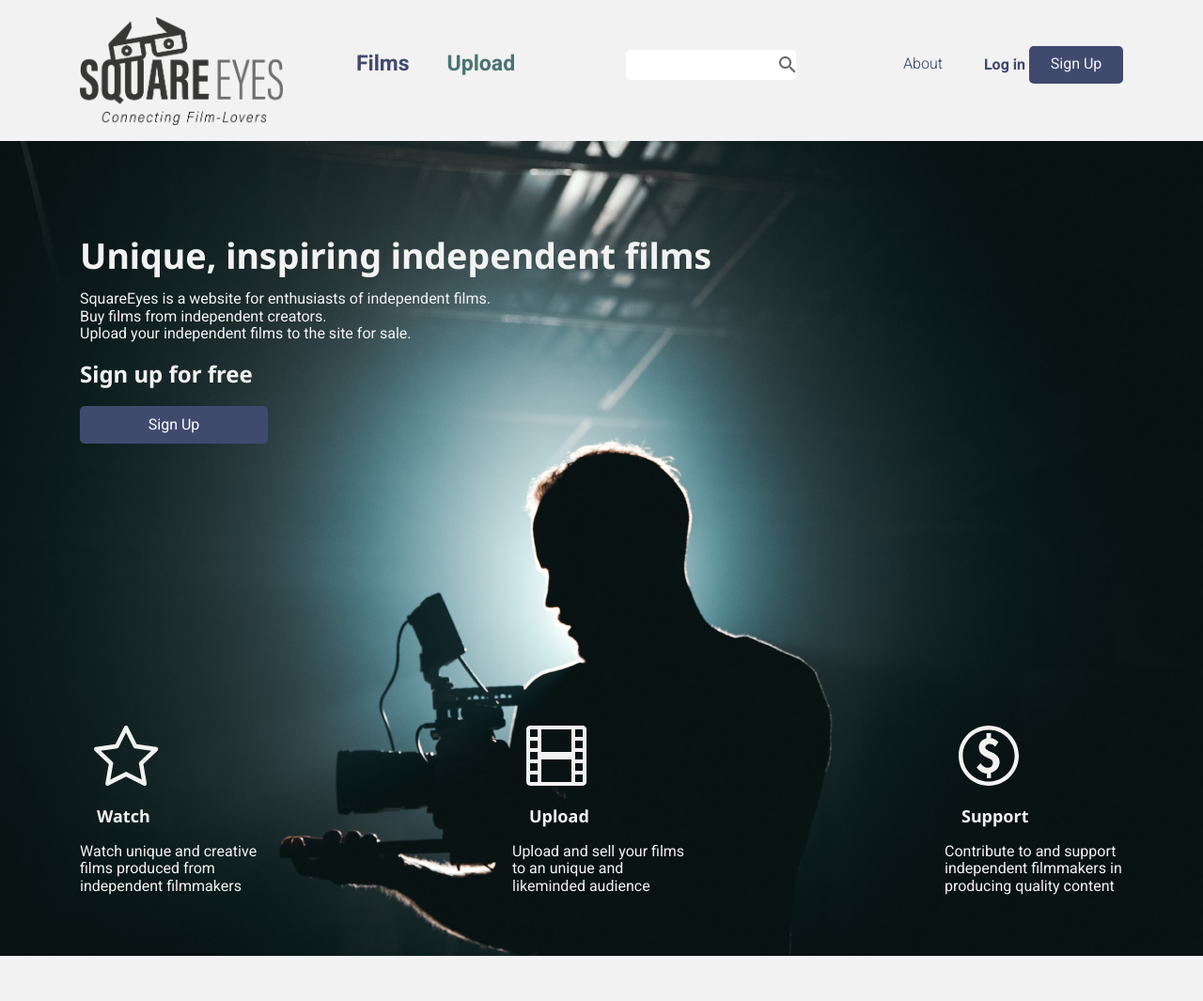
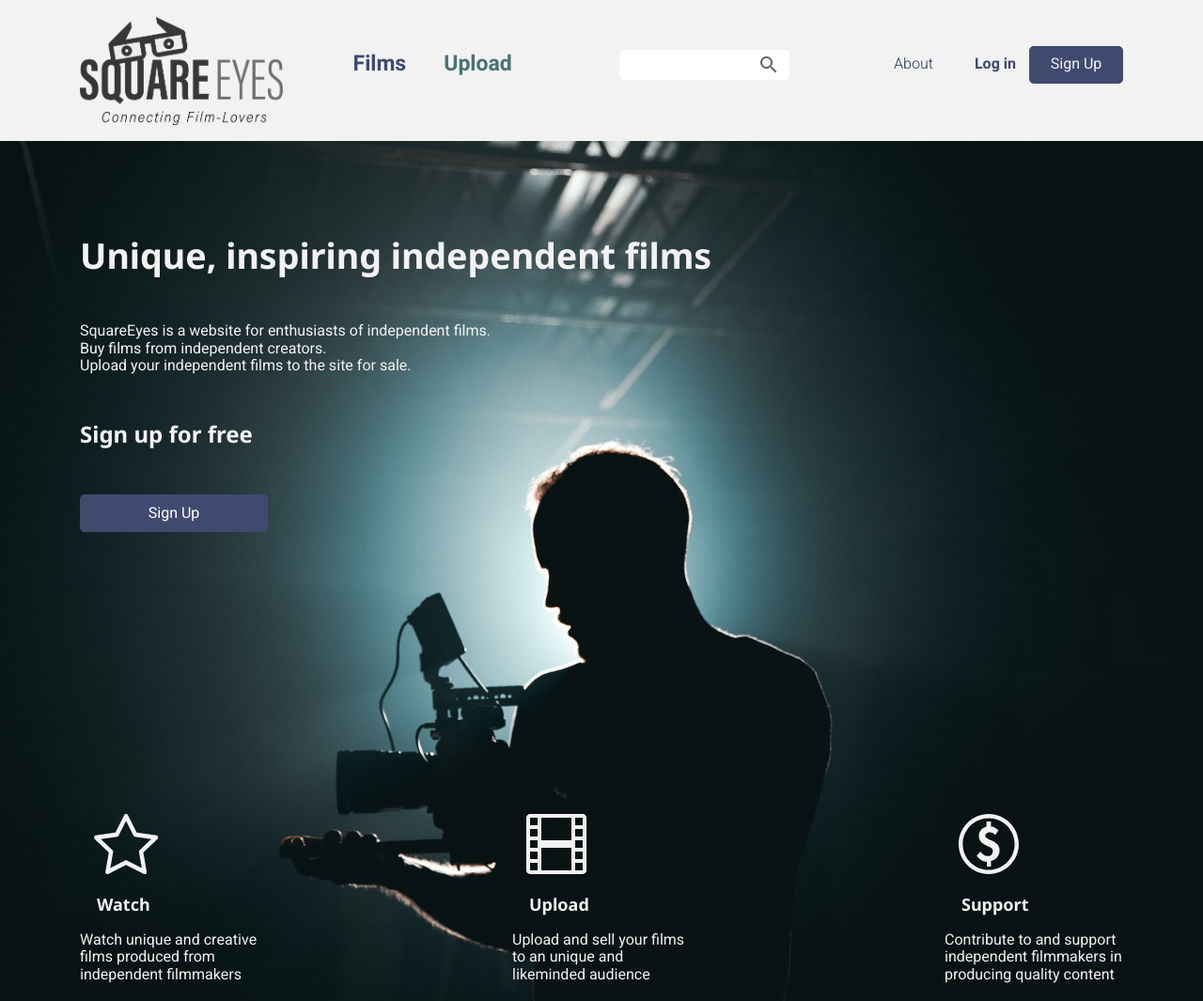
Before and after one commit to baresi687/html-and-css-ca, a plain HTML site: page index.html in a window 1280 px wide. Shown: the top 1065 px of the page at 94% size. Drawn offline with Linux system fonts and the light colour scheme.

Commit message:
Fixed spacing on homepage

```diff
--- a/css/search.css
+++ b/css/search.css
@@ -10,7 +10,8 @@
   border-radius: 5px;
   background-image: url('../img/search.png');
   background-repeat: no-repeat;
-  background-position: right;
+  background-position: 150px;
+  text-indent: 10px;
 }
 
 .search-results {
--- a/css/styles.css
+++ b/css/styles.css
@@ -128,6 +128,10 @@ label {
   margin-top: 4px;
 }
 
+.links.log-in {
+  padding-right: 10px;
+}
+
 .button a {
   color: #f2f2f2;
   font-weight: 400;
@@ -192,6 +196,11 @@ h6 {
   font-size: 2.35em;
 }
 
+.hero-heading,
+.hero-description,
+.sign-up-heading {
+  margin-bottom: 50px;
+}
 .page-heading {
   font-size: 3em;
 }
@@ -343,7 +352,8 @@ footer img {
     border-radius: 5px;
     background-image: url('../img/search.png');
     background-repeat: no-repeat;
-    background-position: right;
+    background-position: 150px;
+    text-indent: 10px;
   }
 
   .main-nav,
--- a/index.html
+++ b/index.html
@@ -110,7 +110,7 @@
               </li>
             </ul>
             <div>
-              <a href="./account.html" class="links">Log in</a>
+              <a href="./account.html" class="links log-in">Log in</a>
               <button class="button button-signup">
                 <a href="./signup.html" class="links">Sign Up</a>
               </button>
@@ -124,7 +124,7 @@
         <div class="container">
           <div class="content">
             <h1 class="hero-heading">Unique, inspiring independent films</h1>
-            <p>
+            <p class="hero-description">
               <span>
                 SquareEyes is a website for enthusiasts of independent films.
               </span>
```
Also changed, not shown: account.html (+1 -1 lines), films.html (+1 -1 lines), purchase.html (+1 -1 lines), search.html (+1 -1 lines), signup.html (+1 -1 lines).
